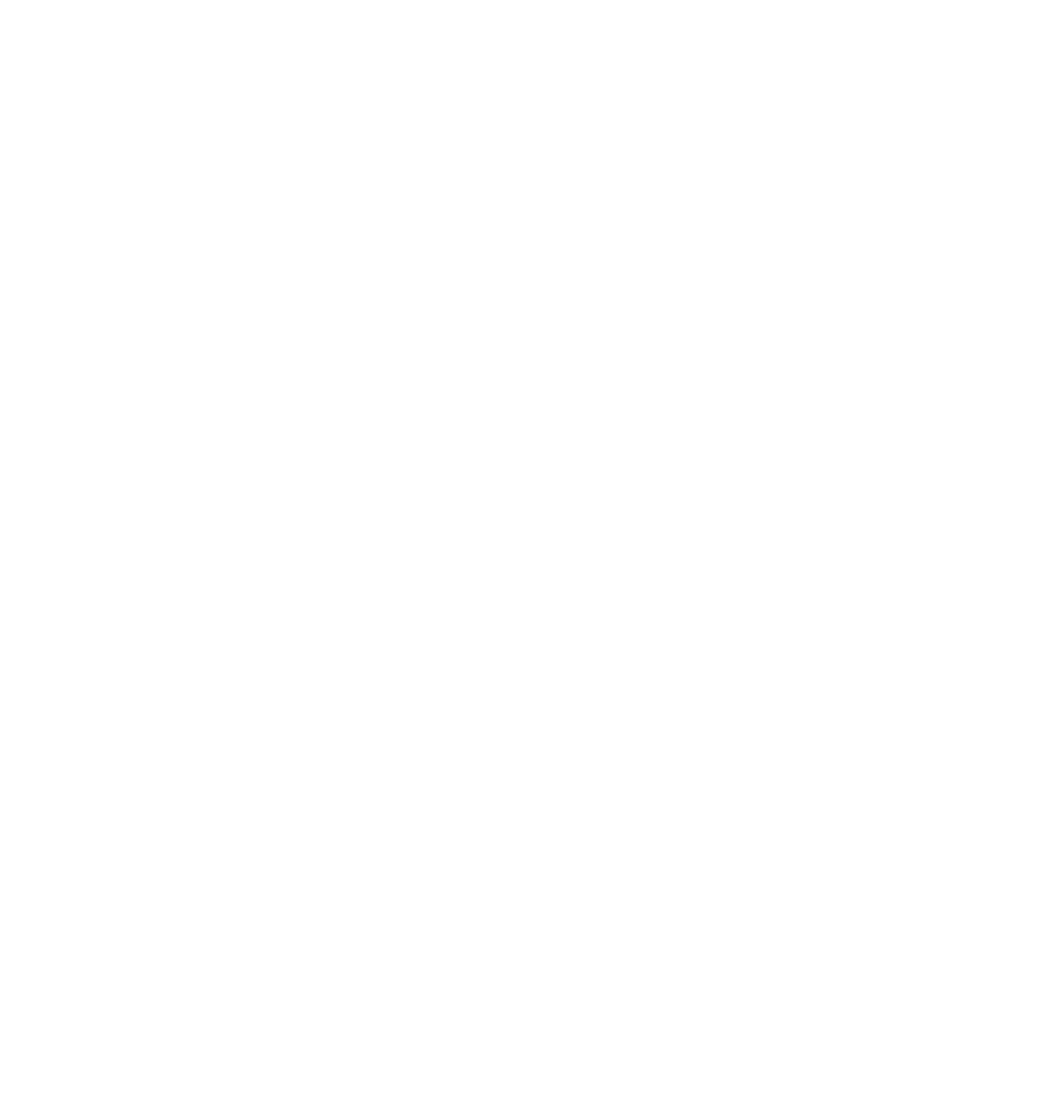
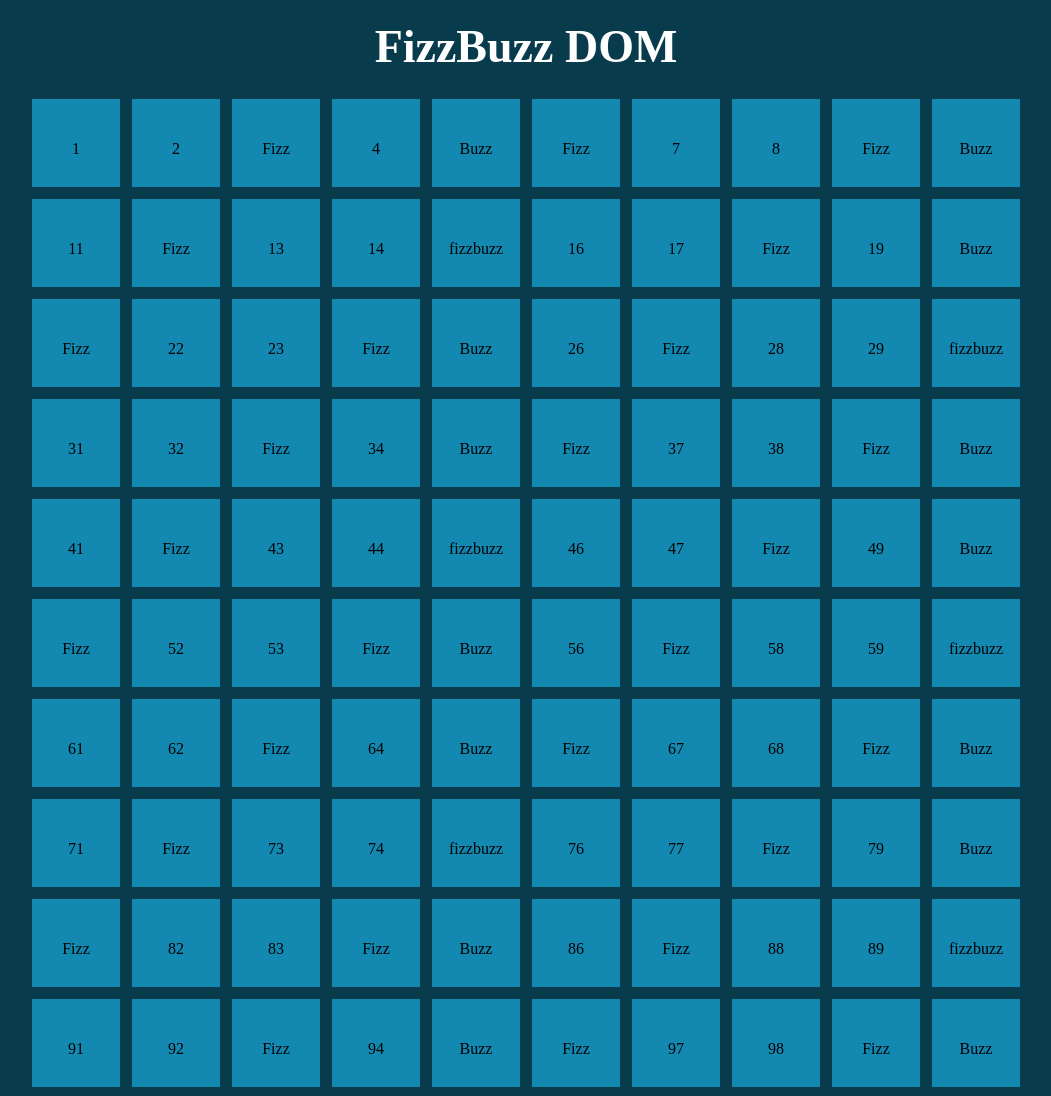
Before and after one commit to Evanflow89/js-fizzbuzzdom, a plain HTML site: page index.html in a window 1280 px wide. Shown: the whole page, without its empty margins (114-1165 px from the left). Before the commit the page ends 800 px from the top, so only its background shows below. Drawn offline with Linux system fonts and the light colour scheme.

Commit message:
Added innerHtml on divs

```diff
--- a/css/style.css
+++ b/css/style.css
@@ -0,0 +1,35 @@
+* {
+    box-sizing: border-box;
+    margin: 0;
+    padding: 0;
+}
+
+h1 {
+    text-align: center;
+    color: white;
+    font-size: 46px;
+    padding: 20px;
+}
+
+body {
+    background-color: #083b4c;
+}
+
+.container {
+    max-width: 1000px;
+    margin: auto;
+}
+
+.items {
+    display: flex;
+    flex-wrap: wrap;
+}
+
+.item {
+    height: 100px;
+    width: 100px;
+    text-align: center;
+    line-height: 100px;
+    background-color: #1389b2;
+    border: 6px solid #083b4c;
+}
--- a/index.html
+++ b/index.html
@@ -10,9 +10,10 @@
 </head>
 
 <body>
-
-
-
+    <div class="container">
+        <h1>FizzBuzz DOM</h1>
+        <div class="items"></div>
+    </div>
     <script src="main.js"></script>
 </body>
 
--- a/main.js
+++ b/main.js
@@ -1,18 +1,34 @@
-Consegna:
+// Consegna:
 // Scrivi un programma che stampi in console i numeri da 1 a 100.
 // Per i multipli di 3 stampi “Fizz” al posto del numero e per i multipli di 5 stampi Buzz.
 // Per i numeri che sono sia multipli di 3 che di 5 stampi FizzBuzz.
 
+const items = document.querySelector(".items");
 
 for (let number = 1; number <= 100; number++) {
+    const element = document.createElement("div");
+    element.classList.add("item");
+    items.append(element);
     if ((number % 3 == 0) && (number % 5 == 0)) {
+        element.classList.add("item");
+        element.innerHTML += "fizzbuzz";
         console.log("FizzBuzz");
     } else if (number % 3 == 0) {
+        element.classList.add("item");
+        element.innerHTML += "Fizz";
         console.log("Fizz");
     } else if (number % 5 == 0) {
+        element.classList.add("item");
+        element.innerHTML += "Buzz";
         console.log("Buzz");
-    } else console.log(number);
+    } else {
+        element.classList.add("item");
+        element.innerHTML += number;
+        console.log(number);
+    }
 }
+
+
 
 
 
```
